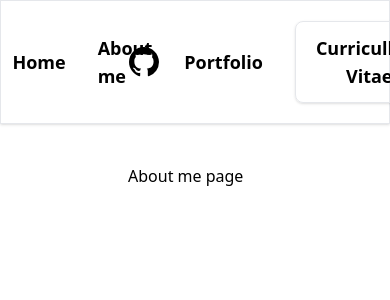
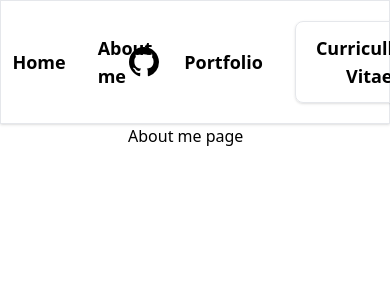
Before and after one commit to ImPatriciaLofamia/owwnoble, a Next.js app: page /about in a window 390 px wide. Shown: the top 300 px of the page. Built offline with nearby package versions, Linux system fonts and the light colour scheme.

Commit message:
fixe layout padding for bottom

```diff
--- a/components/Layout.tsx
+++ b/components/Layout.tsx
@@ -5,7 +5,7 @@ export function Layout({ children }: { children: React.ReactNode }) {
   return (
     <>
       <Navigation />
-      <div className="w-full py-10 px-32">{children}</div>
+      <div className="w-full sm:pt-10 px-32 pb-10">{children}</div>
     </>
   );
 }
```
